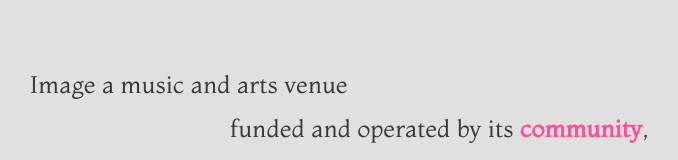
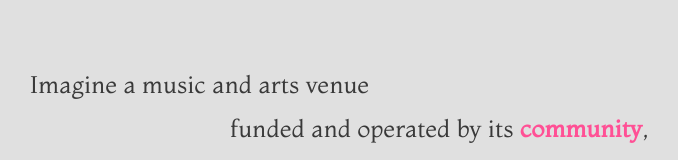
Before and after one commit to sodaaclub/sodaa, a React app: page / in a window 1280 px wide. Shown: the part 501-661 px from the top of the page, without its empty margins (301-979 px from the left). Built offline with nearby package versions, Linux system fonts and the light colour scheme.

Commit message:
Fix typos

```diff
--- a/src/pages/home.tsx
+++ b/src/pages/home.tsx
@@ -15,7 +15,7 @@ export const Home: React.FC = () => {
         <img src={Logo} className="logo" />
       </div>
       <div className="staggered-1">
-        <p className="a">Image a music and arts venue</p>
+        <p className="a">Imagine a music and arts venue</p>
         <p className="b">
           funded and operated by its{" "}
           <span className="pink bold">community</span>,
@@ -64,7 +64,7 @@ export const Home: React.FC = () => {
         <div className="r">
           <p className="b">dreams of applying</p>
           <p className="c">
-            new mode of <span className="cooperation">cooperation</span>
+            new modes of <span className="cooperation">cooperation</span>
           </p>
           <p className="d">to physical spaces</p>
           <p className="e">combining online and IRL participation.</p>
```
